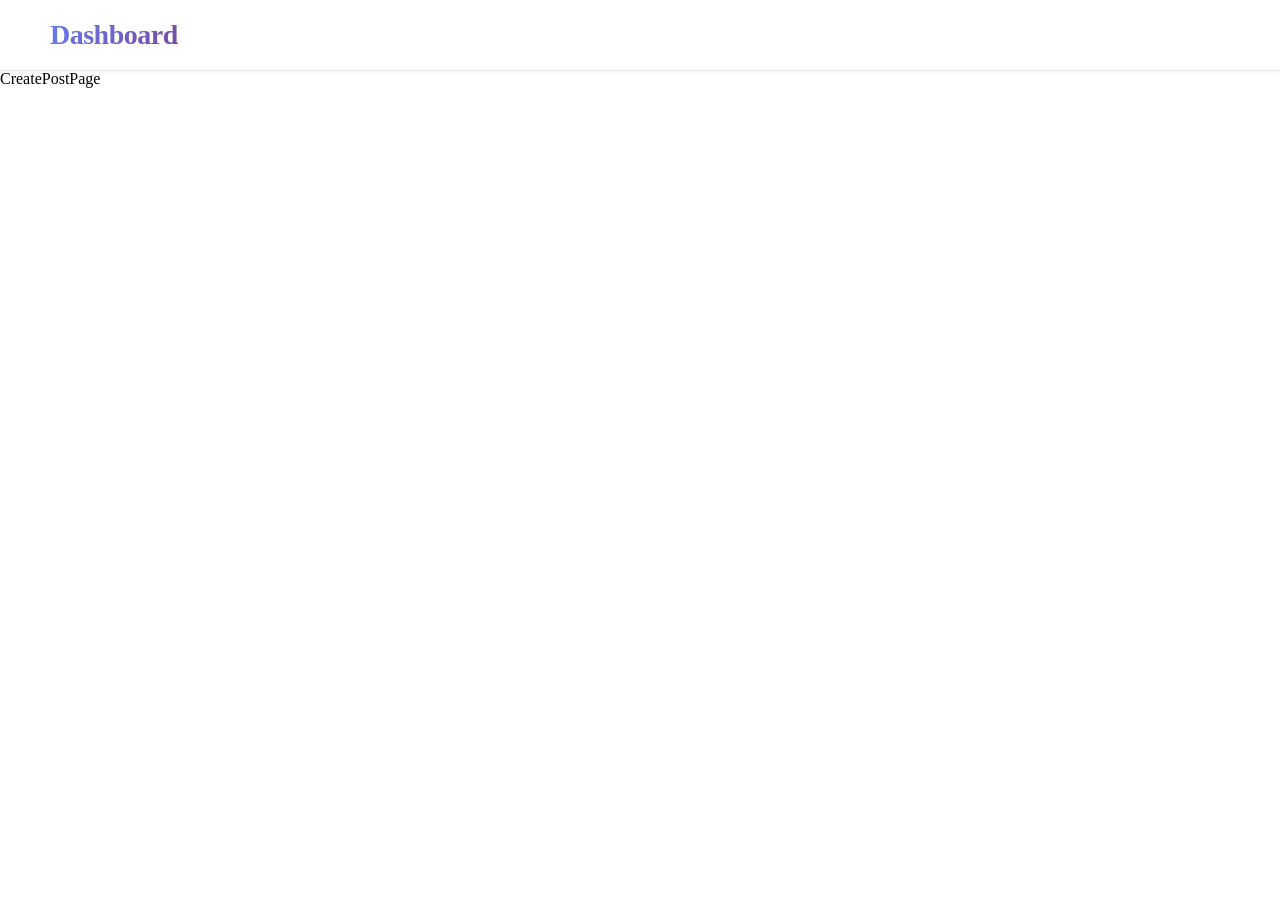
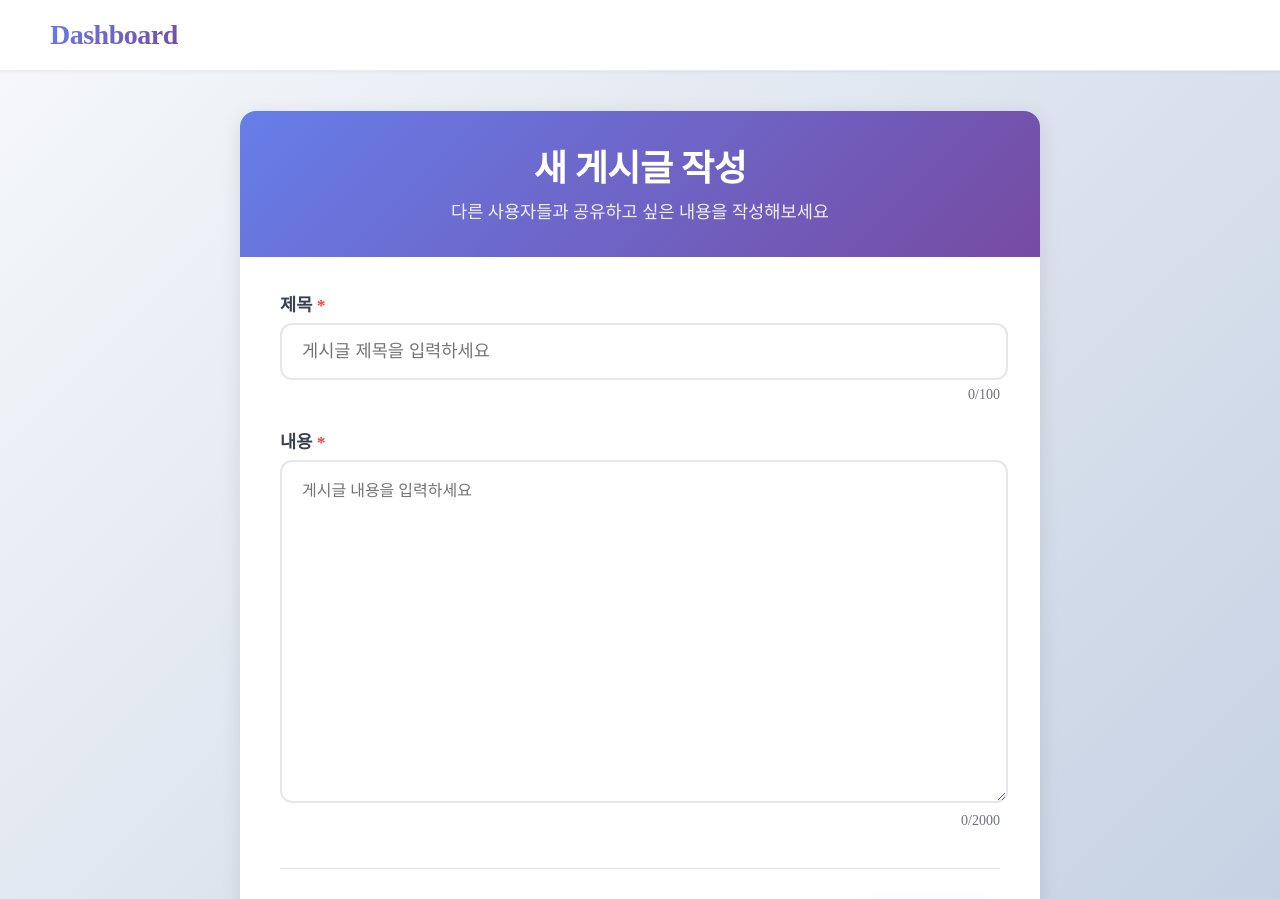
Before and after one commit to HongDongk/dashboard, a Next.js app: page /posts/create in a window 1280 px wide. Shown: the top 899 px of the page. Before the commit the page ends 800 px from the top, so only its background shows below. Built offline with nearby package versions, Linux system fonts and the light colour scheme.

Commit message:
feat: 게시글생성 기능 추가

```diff
--- a/src/app/posts/create/page.tsx
+++ b/src/app/posts/create/page.tsx
@@ -1,3 +1,11 @@
+import PostCreateForm from '@/components/post/PostCreateForm';
+import type { Metadata } from 'next';
+
+export const metadata: Metadata = {
+  title: '새 게시글 작성',
+  description: '새로운 게시글을 작성하세요',
+};
+
 export default function CreatePostPage() {
-  return <div>CreatePostPage</div>;
+  return <PostCreateForm />;
 }
--- /dev/null
+++ b/src/components/post/PostCreateForm.module.css
@@ -0,0 +1,169 @@
+.container {
+  min-height: calc(100vh - 70px);
+  background: linear-gradient(135deg, #f5f7fa 0%, #c3cfe2 100%);
+  padding: 40px 20px;
+}
+
+.formWrapper {
+  max-width: 800px;
+  margin: 0 auto;
+  background: white;
+  border-radius: 16px;
+  box-shadow: 0 4px 20px rgba(0, 0, 0, 0.1);
+  overflow: hidden;
+}
+
+.header {
+  padding: 40px 40px 32px;
+  background: linear-gradient(135deg, #667eea 0%, #764ba2 100%);
+  color: white;
+  text-align: center;
+}
+
+.title {
+  font-size: 2.25rem;
+  font-weight: 700;
+  margin: 0 0 12px 0;
+  letter-spacing: -0.5px;
+}
+
+.description {
+  font-size: 1.1rem;
+  margin: 0;
+  opacity: 0.9;
+  line-height: 1.5;
+}
+
+.form {
+  padding: 40px;
+}
+
+.fieldGroup {
+  margin-bottom: 32px;
+}
+
+.label {
+  display: block;
+  font-size: 1.1rem;
+  font-weight: 600;
+  color: #374151;
+  margin-bottom: 8px;
+}
+
+.required {
+  color: #ef4444;
+}
+
+.titleInput {
+  width: 95%;
+  padding: 16px 20px;
+  border: 2px solid #e5e7eb;
+  border-radius: 12px;
+  font-size: 1.1rem;
+  transition: all 0.2s ease;
+  background: white;
+}
+
+.titleInput:focus {
+  outline: none;
+  border-color: #667eea;
+  box-shadow: 0 0 0 3px rgba(102, 126, 234, 0.1);
+}
+
+.titleInput:disabled {
+  background: #f9fafb;
+  color: #6b7280;
+  cursor: not-allowed;
+}
+
+.contentTextarea {
+  width: 95%;
+  padding: 16px 20px;
+  border: 2px solid #e5e7eb;
+  border-radius: 12px;
+  font-size: 1rem;
+  line-height: 1.6;
+  resize: vertical;
+  min-height: 300px;
+  transition: all 0.2s ease;
+  font-family: inherit;
+  background: white;
+}
+
+.contentTextarea:focus {
+  outline: none;
+  border-color: #667eea;
+  box-shadow: 0 0 0 3px rgba(102, 126, 234, 0.1);
+}
+
+.contentTextarea:disabled {
+  background: #f9fafb;
+  color: #6b7280;
+  cursor: not-allowed;
+}
+
+.charCount {
+  display: flex;
+  justify-content: flex-end;
+  margin-top: 8px;
+  font-size: 0.875rem;
+  color: #6b7280;
+}
+
+.buttonGroup {
+  display: flex;
+  gap: 16px;
+  justify-content: flex-end;
+  margin-top: 40px;
+  padding-top: 32px;
+  border-top: 1px solid #e5e7eb;
+}
+
+.cancelButton {
+  padding: 14px 28px;
+  border: 2px solid #e5e7eb;
+  background: white;
+  color: #6b7280;
+  border-radius: 12px;
+  font-weight: 600;
+  font-size: 1rem;
+  cursor: pointer;
+  transition: all 0.2s ease;
+}
+
+.cancelButton:hover:not(:disabled) {
+  border-color: #d1d5db;
+  color: #374151;
+  background: #f9fafb;
+}
+
+.cancelButton:disabled {
+  opacity: 0.5;
+  cursor: not-allowed;
+}
+
+.submitButton {
+  padding: 14px 28px;
+  background: linear-gradient(135deg, #667eea 0%, #764ba2 100%);
+  color: white;
+  border: none;
+  border-radius: 12px;
+  font-weight: 600;
+  font-size: 1rem;
+  cursor: pointer;
+  transition: all 0.3s ease;
+  box-shadow: 0 4px 15px rgba(102, 126, 234, 0.3);
+  min-width: 140px;
+}
+
+.submitButton:hover:not(:disabled) {
+  transform: translateY(-2px);
+  box-shadow: 0 6px 20px rgba(102, 126, 234, 0.4);
+}
+
+.submitButton:disabled {
+  opacity: 0.6;
+  cursor: not-allowed;
+  transform: none;
+  box-shadow: 0 4px 15px rgba(102, 126, 234, 0.2);
+}
--- /dev/null
+++ b/src/components/post/PostCreateForm.tsx
@@ -0,0 +1,109 @@
+'use client';
+
+import { useState } from 'react';
+import { useRouter } from 'next/navigation';
+import styles from './PostCreateForm.module.css';
+import { PostStorageService } from '@/services/postService';
+
+export default function PostCreateForm() {
+  const [title, setTitle] = useState('');
+  const [content, setContent] = useState('');
+  const [isSubmitting, setIsSubmitting] = useState(false);
+  const router = useRouter();
+
+  const handleSubmit = async (e: React.FormEvent) => {
+    e.preventDefault();
+
+    if (!title.trim() || !content.trim()) {
+      alert('제목과 내용을 모두 입력해주세요.');
+      return;
+    }
+
+    setIsSubmitting(true);
+
+    try {
+      PostStorageService.createPost({
+        title: title.trim(),
+        content: content.trim(),
+      });
+
+      alert('게시글이 성공적으로 작성되었습니다!');
+      router.push('/');
+    } catch (error) {
+      console.error('게시글 작성 실패:', error);
+      alert('게시글 작성에 실패했습니다. 다시 시도해주세요.');
+    } finally {
+      setIsSubmitting(false);
+    }
+  };
+
+  const handleCancel = () => {
+    if (title.trim() || content.trim()) {
+      if (confirm('작성 중인 내용이 있습니다. 정말 취소하시겠습니까?')) {
+        router.push('/');
+      }
+    } else {
+      router.push('/');
+    }
+  };
+
+  return (
+    <div className={styles.container}>
+      <div className={styles.formWrapper}>
+        <div className={styles.header}>
+          <h1 className={styles.title}>새 게시글 작성</h1>
+          <p className={styles.description}>다른 사용자들과 공유하고 싶은 내용을 작성해보세요</p>
+        </div>
+
+        <form onSubmit={handleSubmit} className={styles.form}>
+          <div className={styles.fieldGroup}>
+            <label htmlFor="title" className={styles.label}>
+              제목 <span className={styles.required}>*</span>
+            </label>
+            <input
+              type="text"
+              id="title"
+              value={title}
+              onChange={(e) => setTitle(e.target.value)}
+              placeholder="게시글 제목을 입력하세요"
+              className={styles.titleInput}
+              maxLength={100}
+              disabled={isSubmitting}
+            />
+            <div className={styles.charCount}>{title.length}/100</div>
+          </div>
+
+          <div className={styles.fieldGroup}>
+            <label htmlFor="content" className={styles.label}>
+              내용 <span className={styles.required}>*</span>
+            </label>
+            <textarea
+              id="content"
+              value={content}
+              onChange={(e) => setContent(e.target.value)}
+              placeholder="게시글 내용을 입력하세요"
+              className={styles.contentTextarea}
+              rows={12}
+              maxLength={2000}
+              disabled={isSubmitting}
+            />
+            <div className={styles.charCount}>{content.length}/2000</div>
+          </div>
+
+          <div className={styles.buttonGroup}>
+            <button type="button" onClick={handleCancel} className={styles.cancelButton} disabled={isSubmitting}>
+              취소
+            </button>
+            <button
+              type="submit"
+              className={styles.submitButton}
+              disabled={isSubmitting || !title.trim() || !content.trim()}
+            >
+              {isSubmitting ? '작성 중...' : '게시글 작성'}
+            </button>
+          </div>
+        </form>
+      </div>
+    </div>
+  );
+}
--- a/src/components/post/PostItem.tsx
+++ b/src/components/post/PostItem.tsx
@@ -1,8 +1,8 @@
 import Link from 'next/link';
 import styles from './PostItem.module.css';
-import { Post } from '@/types/post';
+import { PostItemProps } from '@/types/post';
 
-export default function PostItem({ id, title, createdAt }: Post) {
+export default function PostItem({ id, title, createdAt }: PostItemProps) {
   return (
     <Link href={`/posts/${id}`} className={styles.postItem}>
       <div className={styles.content}>
--- /dev/null
+++ b/src/services/postService.ts
@@ -0,0 +1,94 @@
+import { Post, PostCreateRequest } from '@/types/post';
+
+const POSTS_STORAGE_KEY = 'dashboard_posts';
+
+export class PostStorageService {
+  // 모든 게시글 조회
+  static getPosts(): Post[] {
+    if (typeof window === 'undefined') return [];
+
+    try {
+      const posts = localStorage.getItem(POSTS_STORAGE_KEY);
+      return posts ? JSON.parse(posts) : [];
+    } catch (error) {
+      console.error('게시글 조회 실패:', error);
+      return [];
+    }
+  }
+
+  // 게시글 저장
+  static savePosts(posts: Post[]): void {
+    if (typeof window === 'undefined') return;
+
+    try {
+      localStorage.setItem(POSTS_STORAGE_KEY, JSON.stringify(posts));
+    } catch (error) {
+      console.error('게시글 저장 실패:', error);
+      throw new Error('게시글 저장에 실패했습니다.');
+    }
+  }
+
+  // // ID로 게시글 조회
+  // static getPostById(id: number): Post | null {
+  //   const posts = this.getPosts();
+  //   return posts.find((post) => post.id === id) || null;
+  // }
+
+  // 새 게시글 생성
+  static createPost(postData: PostCreateRequest): Post {
+    const posts = this.getPosts();
+
+    const newId = posts.length > 0 ? Math.max(...posts.map((p) => p.id)) + 1 : 1;
+
+    const newPost: Post = {
+      id: newId,
+      title: postData.title,
+      content: postData.content,
+      createdAt: new Date().toISOString().split('T')[0],
+      updatedAt: new Date().toISOString().split('T')[0],
+    };
+
+    const updatedPosts = [newPost, ...posts];
+    this.savePosts(updatedPosts);
+
+    return newPost;
+  }
+
+  // 게시글 수정
+  // static updatePost(id: number, postData: Partial<PostCreateRequest>): Post | null {
+  //   const posts = this.getPosts();
+  //   const postIndex = posts.findIndex((post) => post.id === id);
+
+  //   if (postIndex === -1) return null;
+
+  //   const updatedPost = {
+  //     ...posts[postIndex],
+  //     ...postData,
+  //     updatedAt: new Date().toISOString().split('T')[0],
+  //   };
+
+  //   posts[postIndex] = updatedPost;
+  //   this.savePosts(posts);
+
+  //   return updatedPost;
+  // }
+
+  // 게시글 삭제
+  static deletePost(id: number): boolean {
+    const posts = this.getPosts();
+    const filteredPosts = posts.filter((post) => post.id !== id);
+
+    if (filteredPosts.length === posts.length) {
+      return false; // 삭제할 게시글이 없음
+    }
+
+    this.savePosts(filteredPosts);
+    return true;
+  }
+
+  // 스토리지 초기화 (개발용)
+  static clearAllPosts(): void {
+    if (typeof window === 'undefined') return;
+    localStorage.removeItem(POSTS_STORAGE_KEY);
+  }
+}
```
Also changed, not shown: src/components/post/PostList.tsx (+33 -10 lines), src/types/post.ts (+16 -2 lines).
